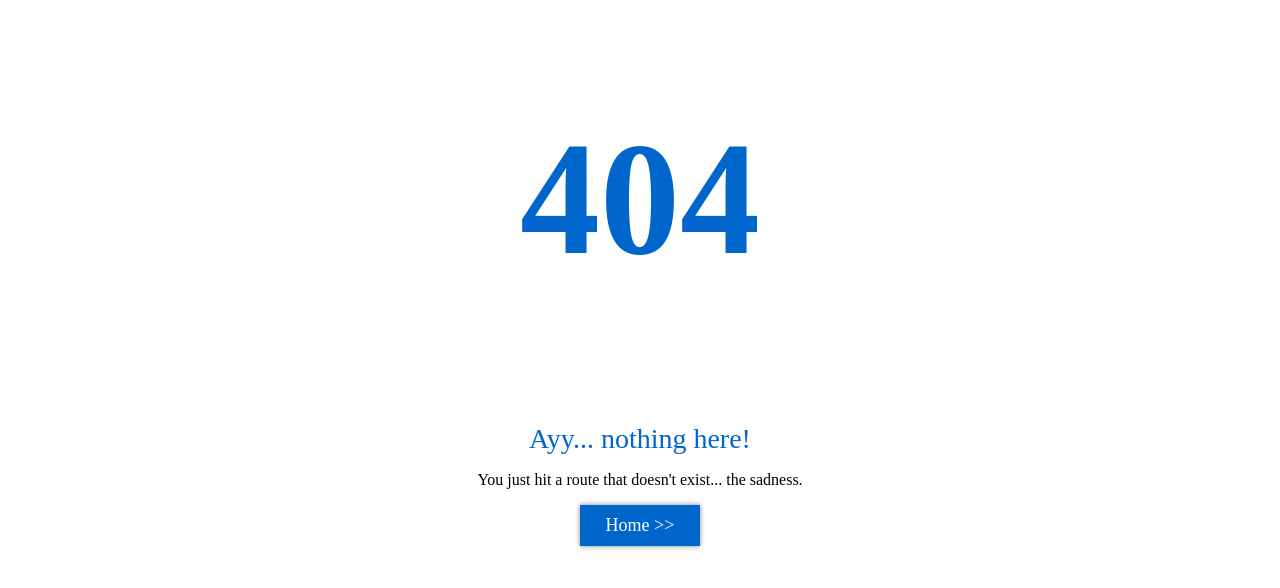
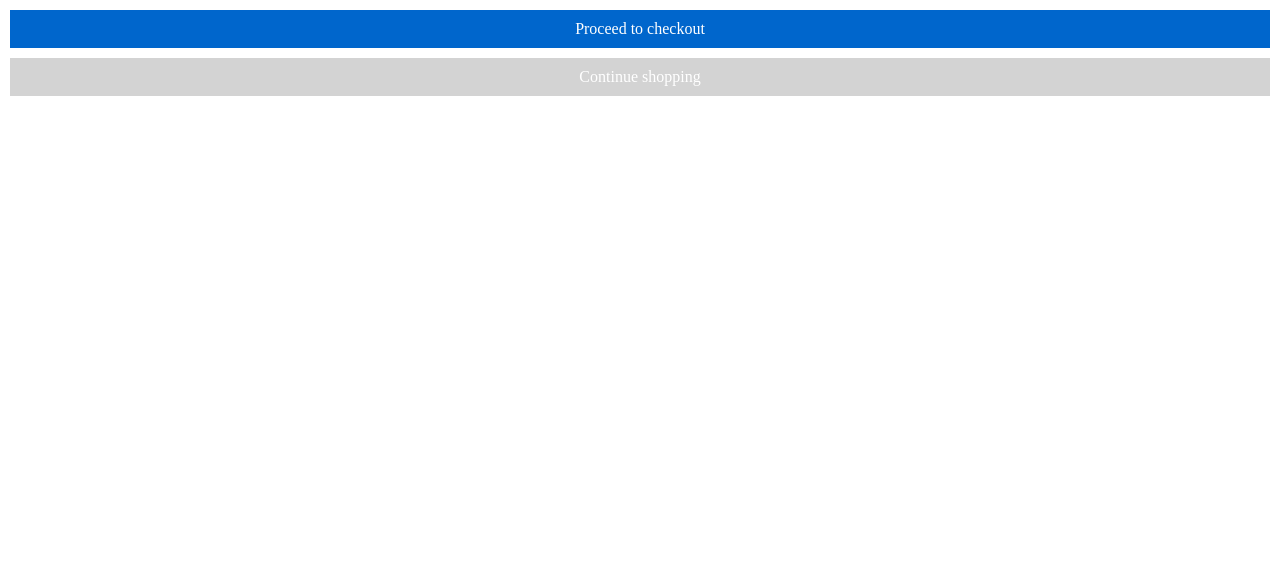
Before and after one commit to mirkobraic/HCIProject, a Gatsby site: page /cart in a window 1280 px wide. Before the commit this address had no page. Built offline with nearby package versions, Linux system fonts and the light colour scheme; Gatsby itself is replaced by a stand-in of ours; a web font is replaced by a local one.

Commit message:
Added shoping cart page

```diff
--- a/src/components/Header/Cart/style.module.css
+++ b/src/components/Header/CartIcon/style.module.css
@@ -1,5 +1,5 @@
 .cart {
-    margin: 0px 70px 0px 20px;
+    margin: 0px 100px 0px 20px;
 }
 
     .cart:hover {
--- a/src/components/Header/NavigationTabs/index.js
+++ b/src/components/Header/NavigationTabs/index.js
@@ -5,26 +5,32 @@ import styles from './style.module.css'
 
 import {myLocalStorage} from '../../../global/helper'
 import { navs as navTabs } from '../../../constants/const'
-import Cart from '../Cart'
+import Cart from '../CartIcon'
 
 
 const loggedIn = () => !!myLocalStorage.getItem('loggedIn')
 
 const NavigationBar = ({ activeTab }) => (
     <nav className={styles.navigationBar}>
+
         {navTabs.map(({tab, to}) => (
             <Link to={to} >
                 <li className={tab === activeTab ? styles.active : ''}>{tab}</li>
             </Link>)
         )}
+
         <Link to={loggedIn() ? '/' : '/login'}>
             <li onClick={loggedIn() ? () => myLocalStorage.removeItem('loggedIn') : () => {}}>
                 {loggedIn() ? 'Logout' : 'Login'}
             </li>
         </Link>
 
-        <Cart/>
+        <Link to={'/cart'}>
+            <Cart/>
+        </Link>
+
     </nav>
 )
 
+
 export default NavigationBar
--- /dev/null
+++ b/src/pages/cart.js
@@ -0,0 +1,18 @@
+import React from "react"
+import { Link } from 'gatsby'
+
+import styles from './cart.module.css'
+
+const CartPage = () => (
+	<selection className={styles.pageContent}>
+		<Link to={'/'}>
+			<bottun className={styles.homeButton}>Proceed to checkout</bottun>
+		</Link>
+
+		<Link to={'/shop'}>
+			<bottun className={styles.shopButton}>Continue shopping</bottun>
+		</Link>
+	</selection>
+)
+
+export default CartPage
--- /dev/null
+++ b/src/pages/cart.module.css
@@ -0,0 +1,20 @@
+.pageContent {
+    width: 70%;
+    margin: 0 auto;
+}
+
+bottun {
+    margin: 10px;
+    padding: 10px;
+    display: flex;
+    justify-content: space-around;
+    color: white;
+}
+
+.shopButton {
+    background-color: lightgray;
+}
+
+.homeButton {
+    background-color: var(--main-color);
+}
--- a/src/pages/login.module.css
+++ b/src/pages/login.module.css
@@ -54,6 +54,7 @@
     }
 
 .forgottenPassword {
+    margin: 10px;
     color: var(--main-color);
     text-decoration: underline;
 }
```
Also changed, not shown: src/components/Header/CartIcon/index.js (renamed from src/components/Header/Cart/index.js).
